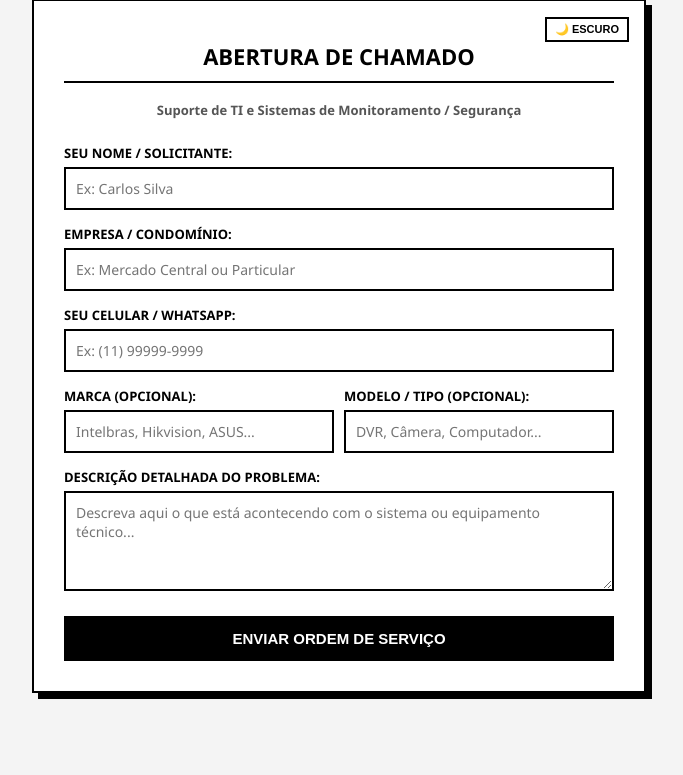
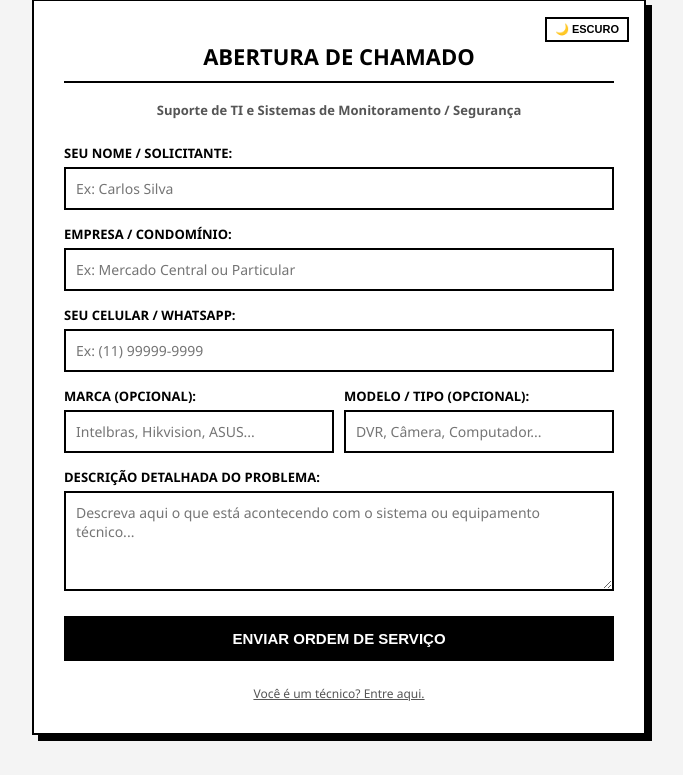
Before and after one commit to jrvti/chamados, a Flask app: page / in a window 1280 px wide. Shown: the part 41-816 px from the top of the page, without its empty margins (301-984 px from the left). Before the commit the page ends 740 px from the top, so only its background shows below. Run offline with Flask 3, Linux system fonts and the light colour scheme.

Commit message:
Add technician login link to cliente.html
Added a link for technicians to log in at the bottom of the form.

```diff
--- a/templates/cliente.html
+++ b/templates/cliente.html
@@ -72,7 +72,11 @@
             <label for="descricao">Descrição Detalhada do Problema:</label>
             <textarea id="descricao" name="descricao" placeholder="Descreva aqui o que está acontecendo com o sistema ou equipamento técnico..." required></textarea>
 
-            <button type="submit" class="btn-enviar">Enviar Ordem de Serviço</button>
+   <button type="submit" class="btn-enviar">Enviar Ordem de Serviço</button>
+
+            <div style="text-align: center; margin-top: 20px;">
+                <a href="/login" style="color: var(--texto-secundario); font-size: 12px; text-decoration: underline;">Você é um técnico? Entre aqui.</a>
+            </div>
         </form>
     </div>
 
```
